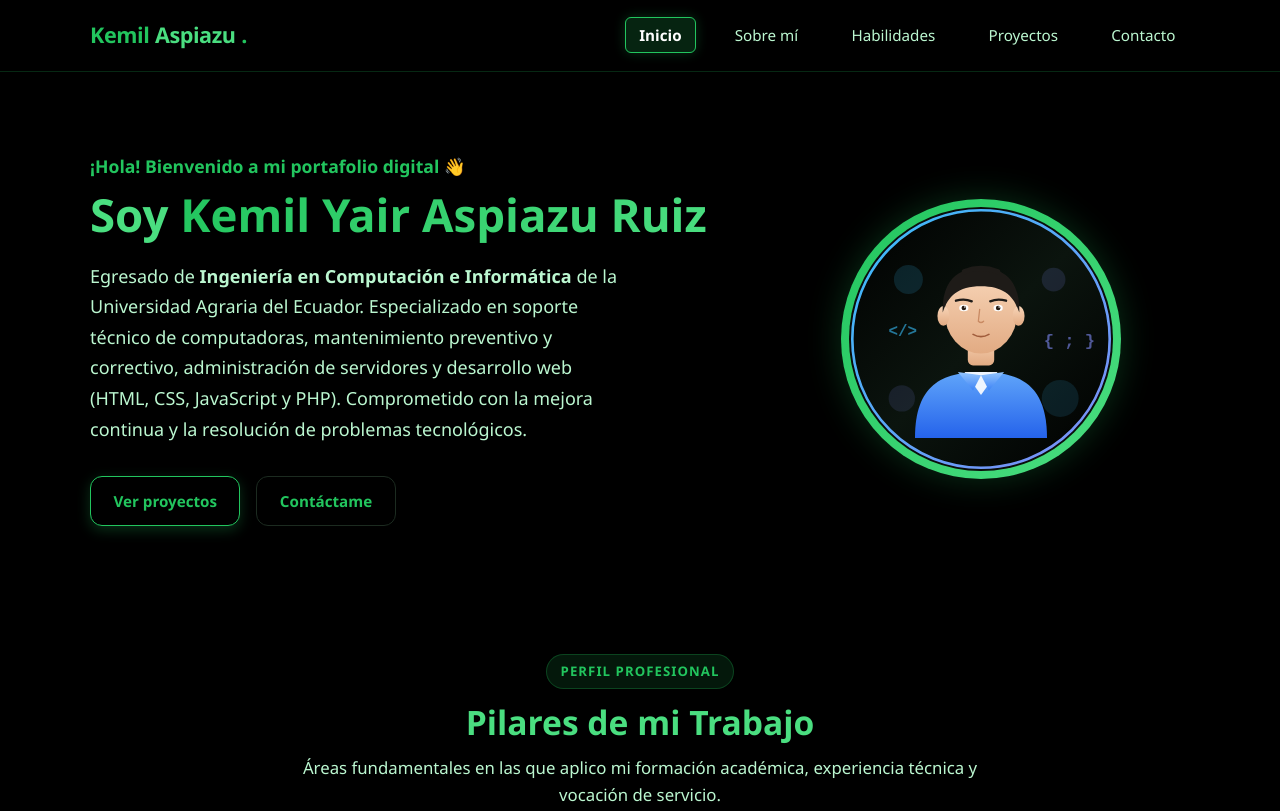
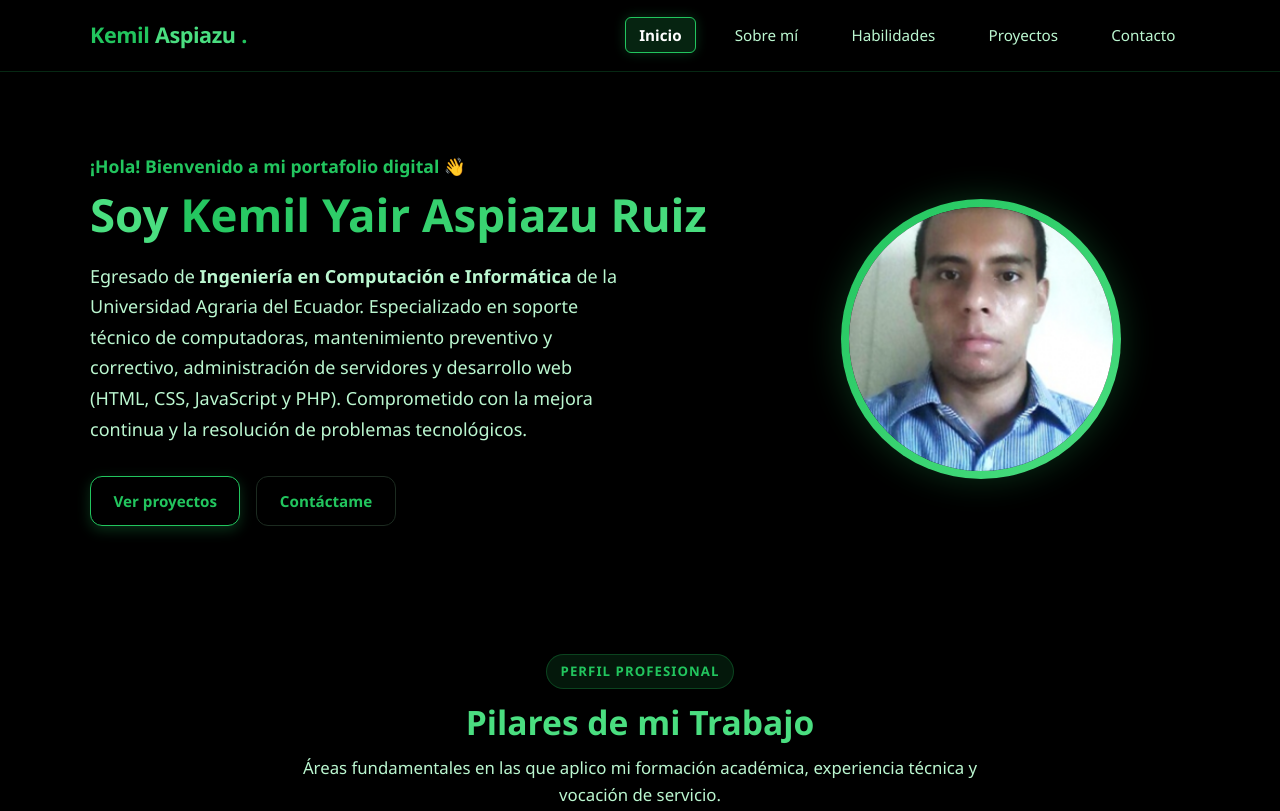
Before and after one commit to keaspiazu/portafolio-kemil, a plain HTML site: page index.html in a window 1280 px wide. Shown: the top 811 px of the page. Drawn offline with Linux system fonts and the light colour scheme.

Commit message:
Actualizar foto de perfil con foto_cv.png

```diff
--- a/index.html
+++ b/index.html
@@ -49,7 +49,7 @@
         </div>
         <div class="hero-media">
           <div class="hero-avatar-wrapper">
-            <img src="assets/img/profile.svg" alt="Avatar profesional de Kemil Yair Aspiazu Ruiz" class="hero-avatar">
+            <img src="assets/img/foto_cv.png" alt="Avatar profesional de Kemil Yair Aspiazu Ruiz" class="hero-avatar">
           </div>
         </div>
       </div>
```
Also changed, not shown: assets/img/foto_cv.png (added).
